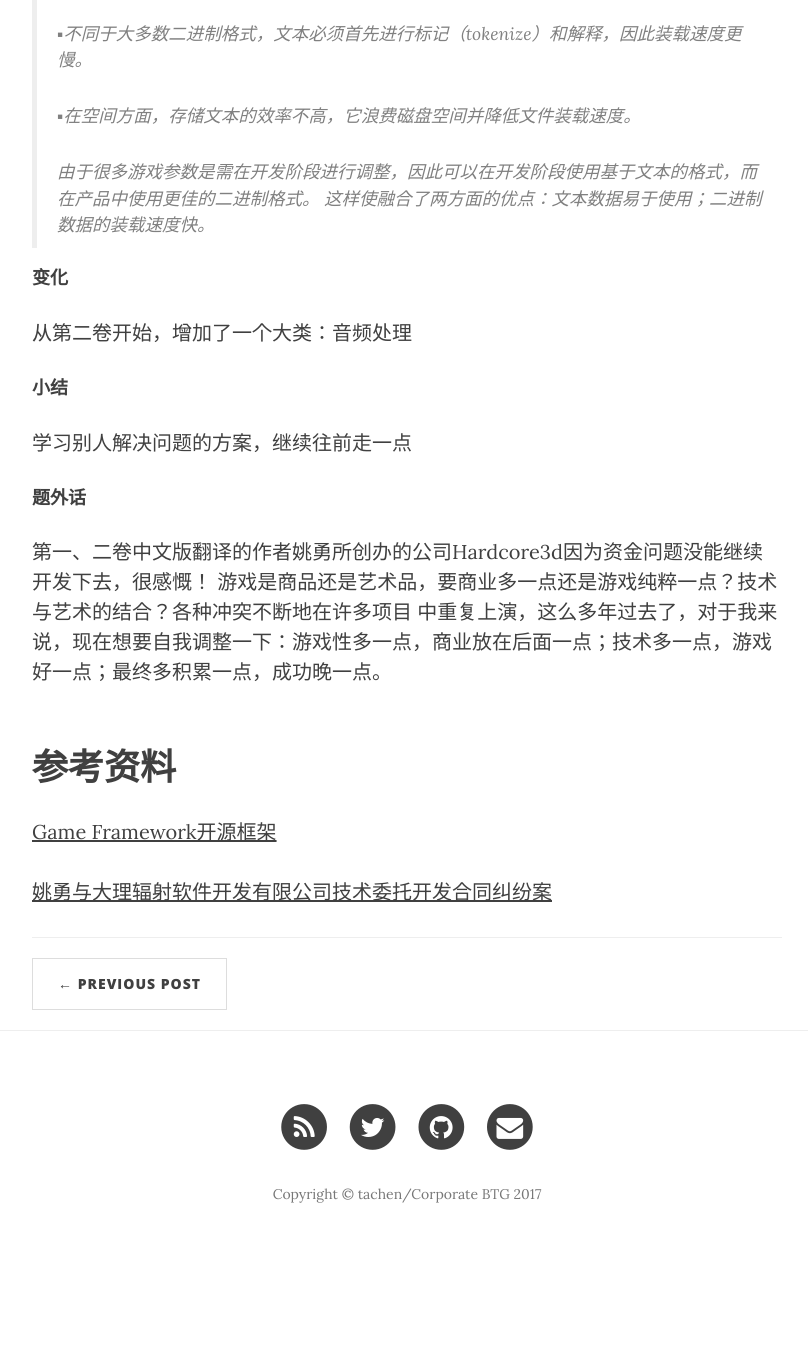
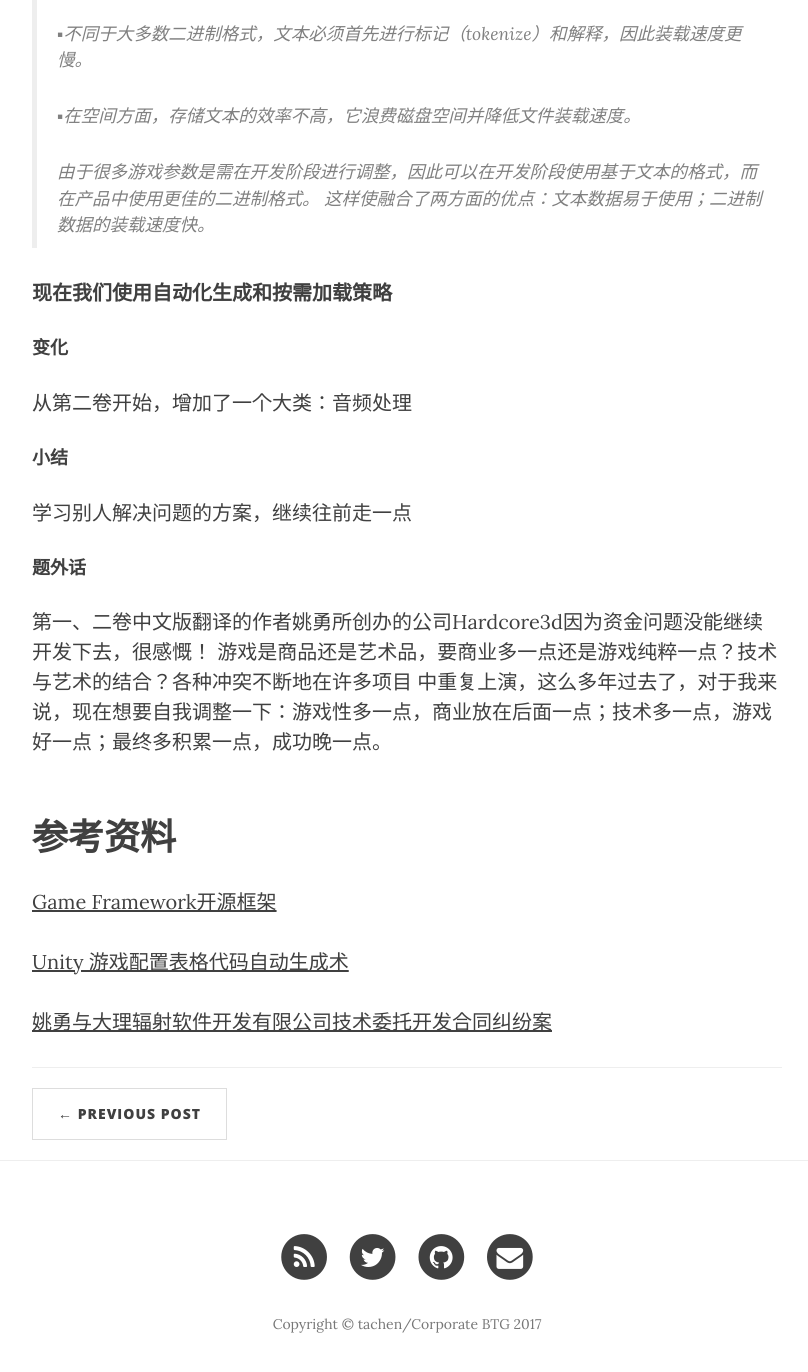
Before and after one commit to tachen/tachen.github.io, a Jekyll site: the page built from _posts/2017-07-28-GameProgrammingGems1.markdown, in a window 1280 px wide and 1400 px high, scrolled down 5586 px. Shown: the top 1372 px of the window, without its empty margins (233-1041 px from the left). Built offline with Jekyll 4.4.1, drawn with Linux system fonts in a browser that asks for light colours; nearby versions of some CDN libraries; before the commit the page ends 6856 px from its top, so only the background shows below that.

Commit message:
更新内容

```diff
--- a/_posts/2017-07-28-GameProgrammingGems1.markdown
+++ b/_posts/2017-07-28-GameProgrammingGems1.markdown
@@ -142,6 +142,8 @@ header-img: "img/post-GameProgrammingGems1-bg-00.png"
 > 由于很多游戏参数是需在开发阶段进行调整，因此可以在开发阶段使用基于文本的格式，而在产品中使用更佳的二进制格式。
 > 这样使融合了两方面的优点：文本数据易于使用；二进制数据的装载速度快。
 
+**现在我们使用自动化生成和按需加载策略**
+
 <h4>变化</h4>
 <p>从第二卷开始，增加了一个大类：音频处理</p>
 
@@ -158,4 +160,7 @@ header-img: "img/post-GameProgrammingGems1-bg-00.png"
 <a href="http://gameframework.cn/summary" target="_blank">Game Framework开源框架</a>
 <br />
 <br />
+<a href="https://zhuanlan.zhihu.com/p/25228392" target="_blank">Unity 游戏配置表格代码自动生成术</a>
+<br />
+<br />
 <a href="http://www.cnipr.net/article_show.asp?article_id=15627" target="_blank">姚勇与大理辐射软件开发有限公司技术委托开发合同纠纷案</a>
```
